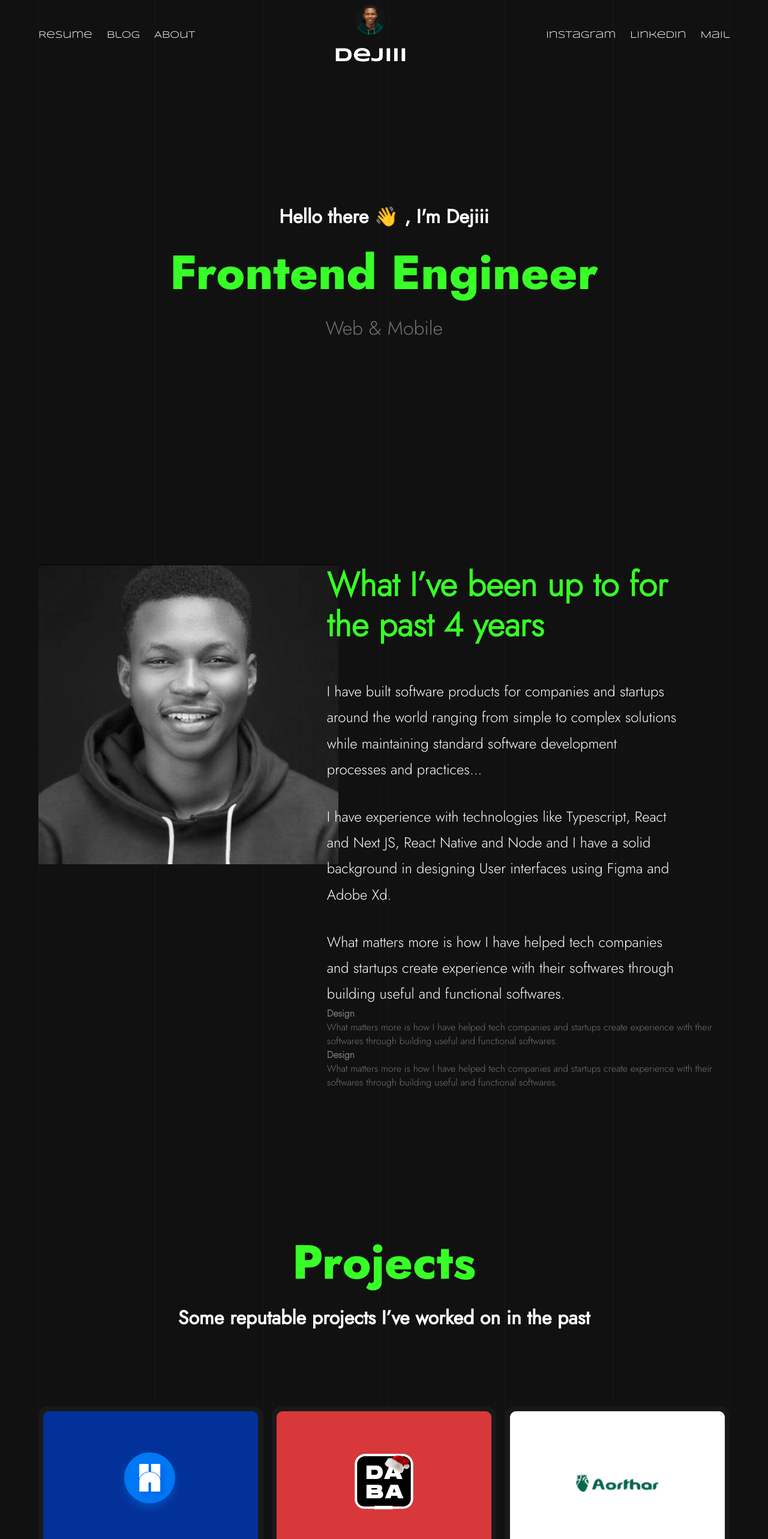
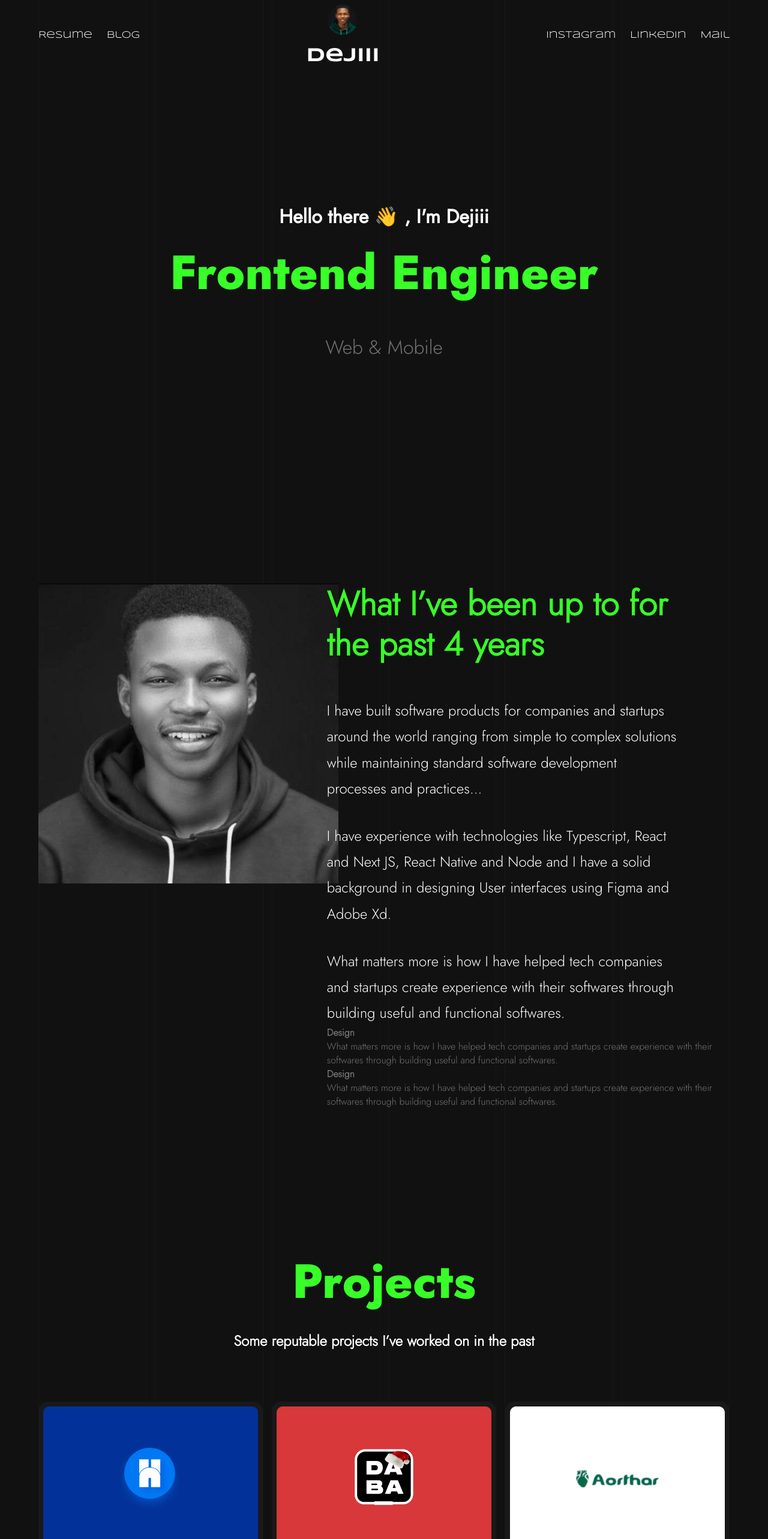
Before and after one commit to Othniel-Nduka/dejiii.xyz, a Next.js app: page / in a window 1280 px wide. Shown: the top 2566 px of the page at 60% size. Built offline with nearby package versions, Linux system fonts and the light colour scheme.

Commit message:
More minor chabges to display

```diff
--- a/components/Footer/index.js
+++ b/components/Footer/index.js
@@ -9,10 +9,42 @@ export const Footer = () => {
         </div>
         <div className="right-section">
           <p className="footer-links-header mb-3">Links</p>
-          <div className="small-text">LinkedIn</div>
-          <div className="mt-1 small-text">Instagram</div>
-          <div className="mt-1 small-text">Twitter</div>
-          <div className="mt-1 small-text">Resume</div>
+          <div className="small-text">
+            <a
+              href="https://www.linkedin.com/in/abdulazeez-adeyiga/"
+              targer="_blank"
+              rel="noreferrer"
+            >
+              LinkedIn
+            </a>
+          </div>
+          <div className="mt-1 small-text">
+            <a
+              href="https://www.instagram.com/dejidev/"
+              target="_blank"
+              rel="noreferrer"
+            >
+              Instagram
+            </a>
+          </div>
+          <div className="mt-1 small-text">
+            <a
+              href="https://www.twitter.com/dejidev/"
+              target="_blank"
+              rel="noreferrer"
+            >
+              Twitter
+            </a>
+          </div>
+          <div className="mt-1 small-text">
+            <a
+              href="https://docs.google.com/document/d/1DQIH17AclH65j_WEX0TPC10p2IYBQy4XqyXo3hbDwWQ/edit?usp=sharing"
+              target="_blank"
+              rel="noreferrer"
+            >
+              Resume
+            </a>
+          </div>
           <div className="mt-1 small-text">Blog</div>
         </div>
       </div>
@@ -20,3 +52,21 @@ export const Footer = () => {
     </section>
   );
 };
+
+{
+  /* <li>
+
+</li>
+<li>
+
+</li>
+<li>
+<a
+  href="mailto:hellodejiii@gmail.com"
+  target="_blank"
+  rel="noreferrer"
+>
+  Mail
+</a>
+</li> */
+}
--- a/components/LandingPage/index.js
+++ b/components/LandingPage/index.js
@@ -6,7 +6,9 @@ export const LandingPage = () => {
         <span className="waving-hand">👋</span>, I&apos;m Dejiii
       </h1>
       <p className="center-text large-green-text">Frontend Engineer</p>
-      <p className="center-text medium-text faded-text">Web &#x26; Mobile</p>
+      <p className="center-text medium-text faded-text mt-1">
+        Web &#x26; Mobile
+      </p>
     </section>
   );
 };
--- a/components/NavBar/index.js
+++ b/components/NavBar/index.js
@@ -18,7 +18,6 @@ export const NavBar = () => {
         <ul className="left-links">
           <li>Resume</li>
           <li>Blog</li>
-          <li>About</li>
         </ul>
         {/* <Image
           src="/logo.svg"
@@ -31,9 +30,33 @@ export const NavBar = () => {
           alt="Dejiii | Abdulazeez Adeyiga | Frontend Developer"
         />
         <ul className="right-links">
-          <li>Instagram</li>
-          <li>LinkedIn</li>
-          <li>Mail</li>
+          <li>
+            <a
+              href="https://www.instagram.com/dejidev/"
+              target="_blank"
+              rel="noreferrer"
+            >
+              Instagram
+            </a>
+          </li>
+          <li>
+            <a
+              href="https://www.linkedin.com/in/abdulazeez-adeyiga/"
+              targer="_blank"
+              rel="noreferrer"
+            >
+              LinkedIn
+            </a>
+          </li>
+          <li>
+            <a
+              href="mailto:hellodejiii@gmail.com"
+              target="_blank"
+              rel="noreferrer"
+            >
+              Mail
+            </a>
+          </li>
         </ul>
         <span className="menu-button" onClick={showMenu}>
           Menu ++
--- a/components/PastProjects/index.js
+++ b/components/PastProjects/index.js
@@ -50,7 +50,7 @@ export const PastProjects = () => {
   return (
     <section className="project-wrapper">
       <p className="center-text large-green-text">Projects</p>
-      <h1 className="center-text medium-text mb-4">
+      <h1 className="center-text desc-text mb-4 w-100 mt-1">
         Some reputable projects I’ve worked on in the past
       </h1>
 
--- a/styles/globals.css
+++ b/styles/globals.css
@@ -113,7 +113,8 @@ h1 {
   margin-bottom: 1.2em;
 }
 
-.w-100 {
+.w-100,
+.desc-text {
   width: 100%;
 }
 
```
